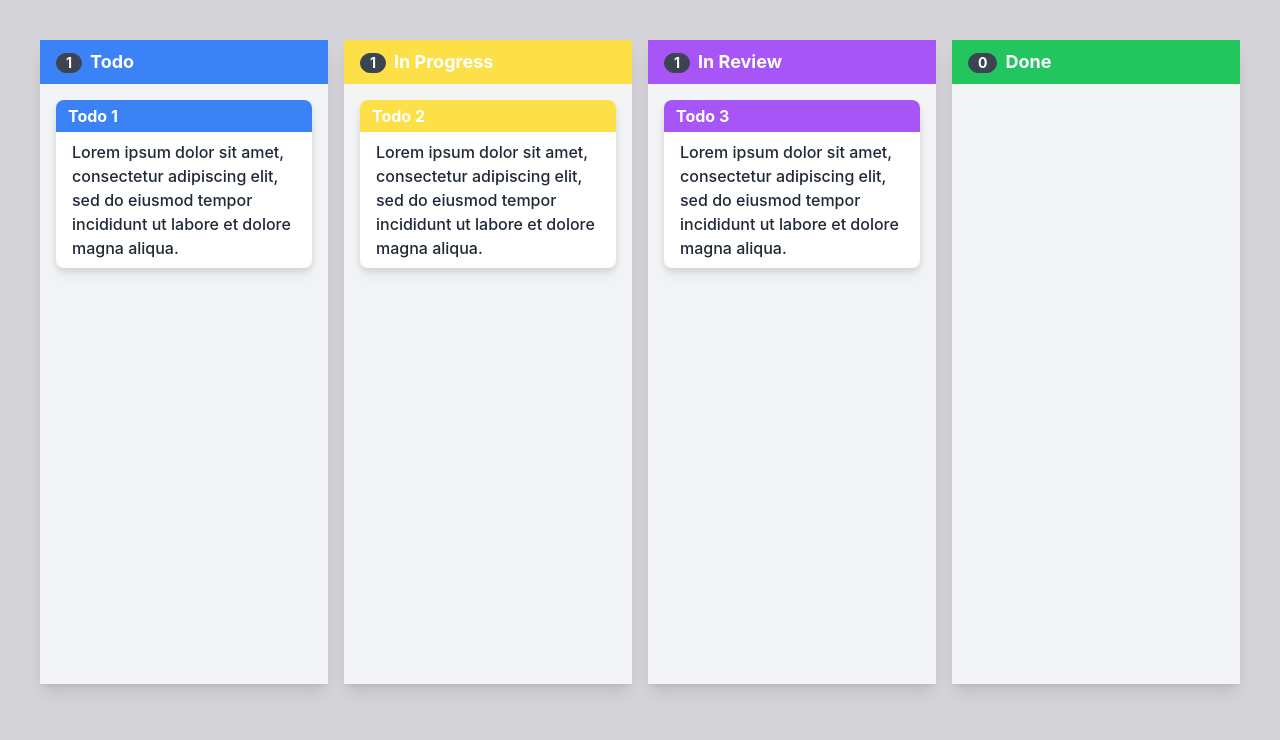
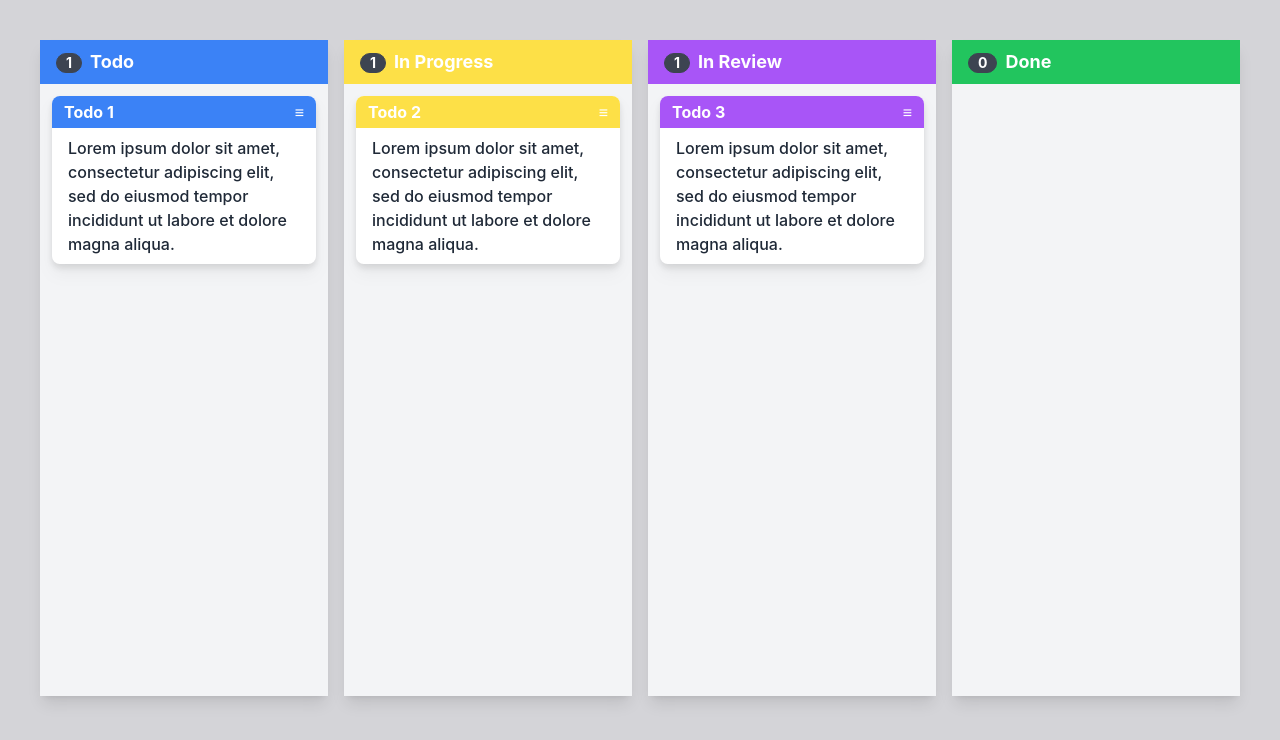
Before and after one commit to matthewdoles/canban, a React (Create React App) app: page / in a window 1280 px wide. Shown: the top 740 px of the page. Built offline with nearby package versions, Linux system fonts and the light colour scheme.

Commit message:
Making column calculation on drag dynamic

```diff
--- a/src/components/Column/index.tsx
+++ b/src/components/Column/index.tsx
@@ -27,40 +27,41 @@ const Column = ({
   updateBoardTodos
 }: Props) => {
   return (
-    <div className="static w-1/4 m-2 shadow-lg">
+    <div
+      className={`static w-1/4 m-2 shadow-lg ${
+        activeDrag.stage !== stage && activeDrag.id !== 0
+          ? `bg-green-50 ${
+              activeHoverColumn === stageNumber ? 'border-green-300 border-4' : 'border-none'
+            }`
+          : 'bg-gray-100 border-transparent border-none'
+      }`}>
       <div className={`${color} p-2`}>
         <p className="text-lg text-white font-bold ml-2">
           <span className="badge mr-2">{todos.length}</span>
           {stage}
         </p>
       </div>
-      <div
-        className={`min-h-[600px] ${
-          activeDrag.stage !== stage && activeDrag.id !== 0
-            ? `bg-green-50 ${
-                activeHoverColumn === stageNumber ? 'border-green-300' : 'border-transparent'
-              } border-4`
-            : 'bg-gray-100 border-transparent border-4'
-        }`}>
+      <div className="min-h-[600px]">
         {todos.map((todo) => (
           <>
-            {(activeDrag.id === 0 || activeDrag.id === todo.id) && (
+            {(activeDrag.id === 0 || activeDrag.id === todo.id || activeDrag.stage === stage) && (
               <TodoDetail
                 key={todo.title}
                 title={todo.title}
                 description={todo.description}
                 dragging={(_e: DraggableEvent, position: DraggableData) => {
                   const { x } = position;
-                  const columnWidth = window.innerWidth / 4 - 30;
+                  const columnWidth = window.innerWidth / 4 - 50;
+                  const offset = columnWidth * (stageNumber - 1) + (x + columnWidth / 2);
                   const column =
-                    columnWidth > x
+                    columnWidth > offset
                       ? 1
-                      : columnWidth * 2 > x && columnWidth < x
+                      : columnWidth * 2 > offset && columnWidth < offset
                       ? 2
-                      : columnWidth * 3 > x && columnWidth * 2 < x
+                      : columnWidth * 3 > offset && columnWidth * 2 < offset
                       ? 3
                       : 4;
-                  console.log(column);
+                  console.log(column, offset);
                   updateActiveHoverColumn(Math.floor(column));
                 }}
                 dragStart={() => {
--- a/src/components/TodoDetail/index.tsx
+++ b/src/components/TodoDetail/index.tsx
@@ -25,15 +25,17 @@ const TodoDetail = ({
     <Draggable
       nodeRef={nodeRef}
       disabled={disabled}
+      handle=".header"
       onDrag={dragging}
       onStart={dragStart}
       onStop={dragStop}
       position={{ x: 0, y: 0 }}>
       <div className="min-h-[100px] bg-white m-3 drop-shadow-lg rounded-lg" ref={nodeRef}>
-        <div className={`${color} p-1 rounded-t-lg`}>
+        <div className={`flex flex-row ${color} p-1 rounded-t-lg cursor-grab header`}>
           <p className="text-md text-white font-bold ml-2">{title}</p>
+          <p className="text-md text-white font-bold ml-auto mr-2 ">&equiv;</p>
         </div>
-        <div className="mx-4 py-2">
+        <div className="mx-4 py-2 cursor-pointer">
           <p className="font-medium">{description}</p>
         </div>
       </div>
```
